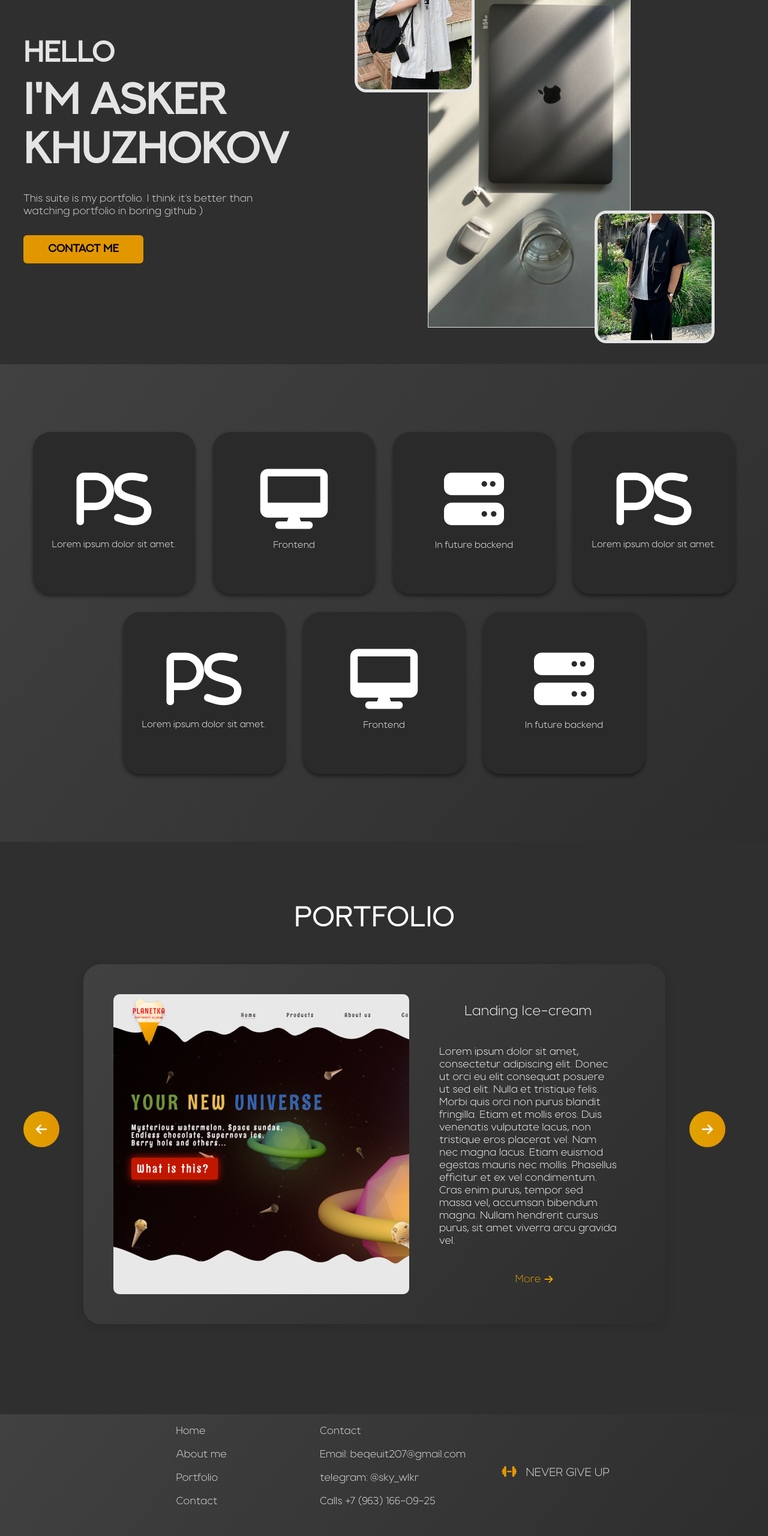
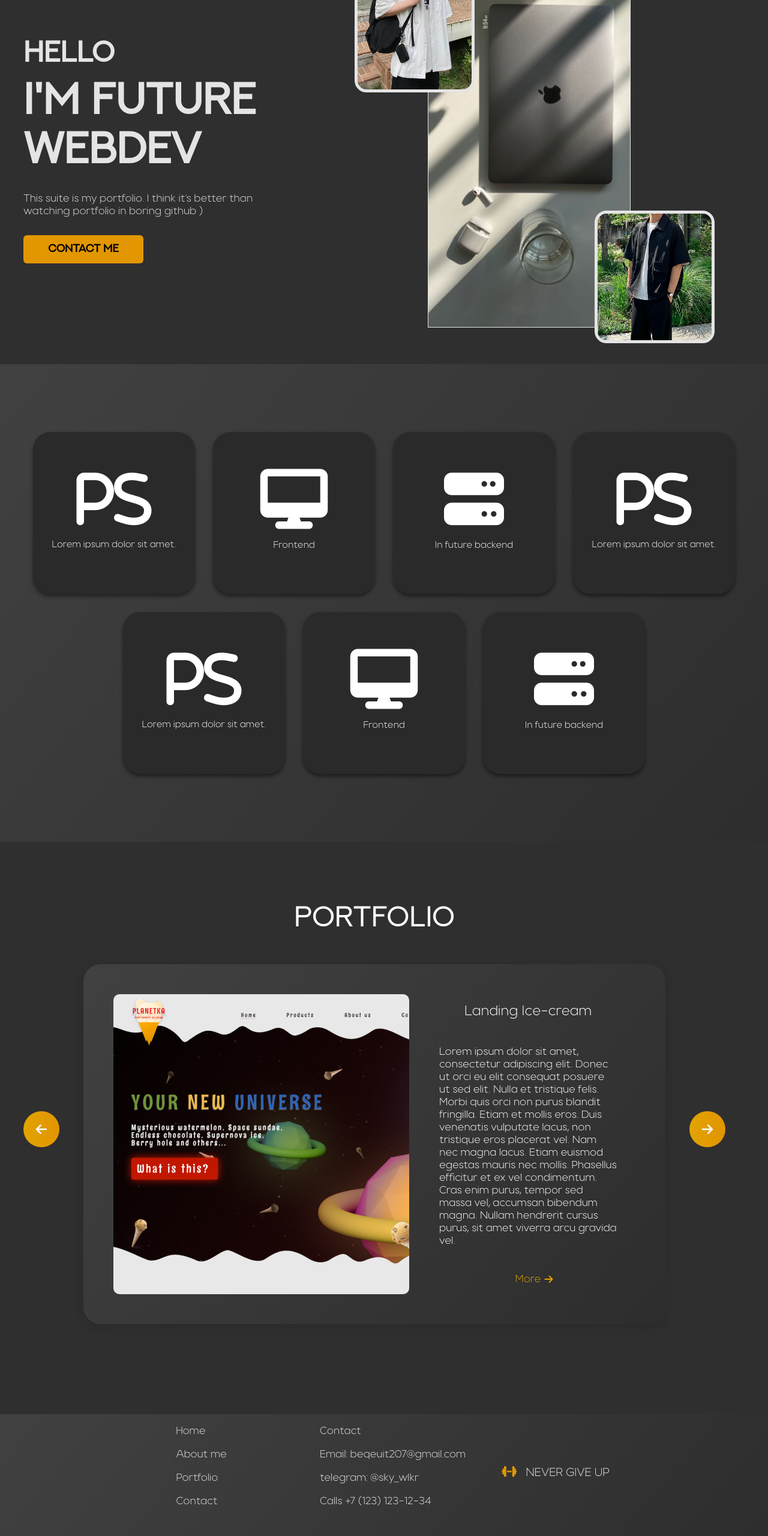
Before and after one commit to askerkh/portfolio_site, a plain HTML site: page index.html in a window 1280 px wide. Shown: the part 180-2740 px from the top of the page at 60% size. Drawn offline with Linux system fonts and the light colour scheme.

Commit message:
update info

```diff
--- a/index.html
+++ b/index.html
@@ -22,7 +22,7 @@
         <div class="under__header">
             <div id="aboutme__id" class="card__aboutme">
                 <h2>Hello</h2>
-                <h1>I'm Asker Khuzhokov</h1>
+                <h1>I'm Future WebDev</h1>
                 <p>This suite is my portfolio. I think it's better than watching portfolio in boring github )</p>
                 <button>Contact me</button>
             </div>
@@ -101,7 +101,7 @@
                 <li id="contact__id">Contact</li>
                 <li><a href="mailto: beqeuit207@gmail.com">Email: beqeuit207@gmail.com</a></li>
                 <li>telegram: @sky_wlkr</li>
-                <li><a href="tel: +79631660925">Calls +7 (963) 166-09-25</a> </li>
+                <li><a href="">Calls +7 (123) 123-12-34</a> </li>
             </ul>
             <div class="logo1">Never give up</div>
         </div>
```
